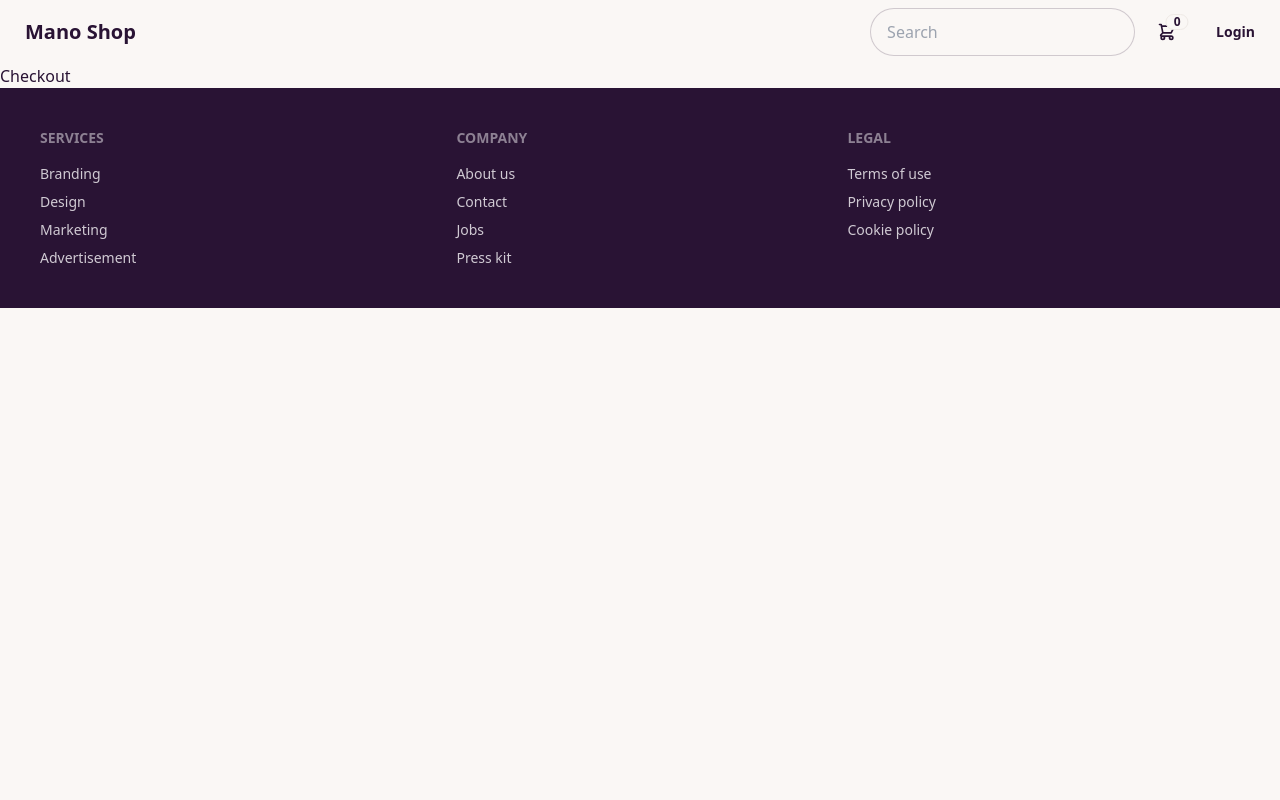
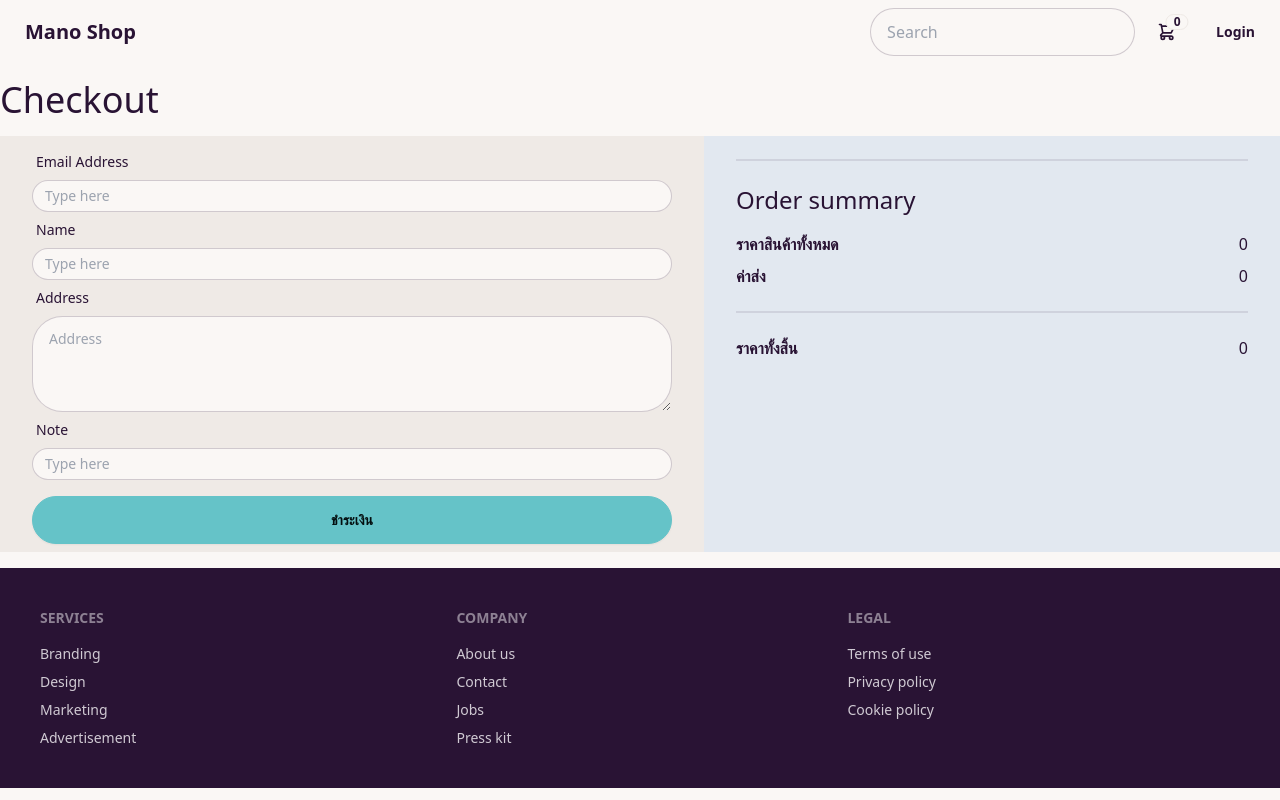
Before and after one commit to kenratchapon/vue-commerce, a Vue app: page /checkout in a window 1280 px wide. Built offline with nearby package versions, Linux system fonts and the light colour scheme.

Commit message:
Checkout view / Success view / Profile view -checkout form -place order action -event and toast message

```diff
--- a/src/App.vue
+++ b/src/App.vue
@@ -1,7 +1,12 @@
 <script setup>
   import { onMounted } from 'vue';
   import { RouterLink, RouterView } from 'vue-router'
-  import { useCartStore } from './stores/user/cart';
+  import { useCartStore } from './stores/user/cart'
+  import { useEventStore } from './stores/user/event'
+
+  import Toast from '@/components/Toast.vue'
+
+  const eventStore = useEventStore()
   const cartStore = useCartStore()
 
   onMounted(() => {
@@ -12,6 +17,12 @@
 
 <template>
   <div>
+    <Toast
+      v-if="eventStore.alert"
+      :status="eventStore.data.status"
+      :message="eventStore.data.message"
+    >
+    </Toast>
     <RouterView />
   </div>
 </template>
--- /dev/null
+++ b/src/components/Toast.vue
@@ -0,0 +1,16 @@
+<script setup>
+import { defineProps } from 'vue'
+
+defineProps({
+  message: String,
+  status: String
+})
+</script>
+
+<template>
+  <div class="toast z-10">
+    <div :class="`alert alert-${status}`">
+      <span>{{ message }} {{ status }}</span>
+    </div>
+  </div>
+</template>
--- a/src/stores/user/cart.js
+++ b/src/stores/user/cart.js
@@ -3,7 +3,8 @@ import { defineStore } from 'pinia'
 
 export const useCartStore = defineStore('cart',{
   state: () => ({
-    items: []
+    items: [],
+    checkout: {}
   }),
   getters:{
     summaryQuantity(state){
@@ -18,6 +19,24 @@ export const useCartStore = defineStore('cart',{
     }
   },
   actions:{
+    placeOrder (checkoutData) {
+      let checkout = {
+        ...checkoutData,
+        totalPrice: this.summaryPrice,
+        paymentMethod: 'Credit Card',
+        createdAt: (new Date()).toLocaleString(),
+        orderNumber: `AA${(Math.floor(Math.random() * 900000) + 100000).toString()}`,
+        products: this.items
+      }
+      localStorage.setItem('checkout-data', JSON.stringify(checkout))
+    },
+    loadCheckout () {
+      let checkoutData = localStorage.getItem('checkout-data')
+      if (checkoutData) {
+        this.checkout = JSON.parse(checkoutData)
+      }
+    },
+
     loadCart (){
       const prevCart = localStorage.getItem('cart-data')
       if(prevCart){
--- /dev/null
+++ b/src/stores/user/event.js
@@ -0,0 +1,24 @@
+import { defineStore } from 'pinia'
+
+export const useEventStore = defineStore('event', {
+  state: () => ({
+    alert: false,
+    data: {}
+  }),
+  actions: {
+    popupMessage (status, message) {
+      this.data = {
+        status,
+        message
+      }
+      this.alert = true
+      setTimeout(() => {
+        this.clearPopup()
+      }, 3000)
+    },
+    clearPopup () {
+      this.alert = false
+      this.data = {}
+    }
+  }
+})
--- a/src/views/user/CartView.vue
+++ b/src/views/user/CartView.vue
@@ -14,7 +14,7 @@ const changeQuantity =(event, index)=>{
 <template>
   <UserLayout>
     <h1 class="text-3xl font-bold">Shopping Cart</h1>
-    <div class="flex">
+    <div class="flex h-screen">
       <div class="flex-auto w-64 bg-gray-200 p-4">
         <div v-if="cartStore.items.length === 0">
           Cart is empty
@@ -70,7 +70,9 @@ const changeQuantity =(event, index)=>{
           </div>
         </div>
         <div class="mt-4">
-          <button class="btn w-full bg-black text-white">ยืนยัน</button>
+          <RouterLink to="/checkout" class="btn btn-primary w-full">
+            ชำระเงิน
+          </RouterLink>
         </div>
 
       </div>
--- a/src/views/user/CheckoutView.vue
+++ b/src/views/user/CheckoutView.vue
@@ -1,9 +1,113 @@
 <script setup>
-  import UserLayout from '@/layouts/UserLayout.vue'
+import UserLayout from '@/layouts/UserLayout.vue'
+
+import { reactive } from 'vue'
+import { RouterLink, useRouter } from 'vue-router'
+import { useCartStore } from '@/stores/user/cart'
+
+const checkoutForm = [
+  {
+    name: 'Email Address',
+    field: 'email'
+  },
+  {
+    name: 'Name',
+    field: 'name'
+  },
+  {
+    name: 'Address',
+    field: 'address'
+  },
+  {
+    name: 'Note',
+    field: 'note'
+  }
+]
+
+const cartStore = useCartStore()
+const userCheckoutData = reactive({})
+const router = useRouter()
+
+const checkout = () => {
+  // submit checkout data
+  cartStore.placeOrder(userCheckoutData)
+  router.push({ name: 'success' })
+}
 </script>
 
 <template>
   <UserLayout>
-    Checkout
+    <div class="container mx-auto my-4">
+      <h1 class="text-4xl mb-4">Checkout</h1>
+      <div class="flex">
+        <section class="flex-auto w-64 bg-base-200">
+          <div class="px-8 py-2">
+            <div v-for="form in checkoutForm" class="form-control w-full">
+              <label class="label">
+                <span class="label-text">{{ form.name }}</span>
+              </label>
+              <textarea
+                v-if="form.field === 'address'"
+                class="textarea textarea-bordered h-24"
+                placeholder="Address"
+                v-model="userCheckoutData[form.field]"
+              ></textarea>
+              <input
+                v-else
+                type="text"
+                placeholder="Type here"
+                class="input input-bordered input-sm w-full"
+                v-model="userCheckoutData[form.field]"
+              />
+            </div>
+            <button class="btn btn-primary w-full mt-4" @click="checkout()">
+              ชำระเงิน
+            </button>
+          </div>
+        </section>
+        <section class="flex-auto w-32 bg-slate-200">
+          <div class="px-8">
+            <ul>
+              <li v-for="(item, index) in cartStore.items" class="px-2 flex py-6" :key="index">
+                <img
+                  class="w-40 object-cover object-center"
+                  :src="item.imageUrl"
+                />
+                <div class="flex flex-col justify-between ml-4">
+                  <div>
+                    <div>{{ item.name }}</div>
+                    <div>จำนวน: {{ item.quantity }}</div>
+                  </div>
+                  <div class="flex mt-2">
+                    <RouterLink :to="{ name: 'cart' }">
+                      <button>Edit</button>
+                    </RouterLink>
+                  </div>
+                </div>
+              </li>
+            </ul>
+            <div class="divider"></div>
+            <div class="mb-4">
+              <h2 class="text-2xl">Order summary</h2>
+              <div class="mt-4 m-0">
+                <div class="flex align-middle justify-between mb-2">
+                  <div class="font-bold">ราคาสินค้าทั้งหมด</div>
+                  <div>{{ cartStore.summaryPrice }}</div>
+                </div>
+                <div class="flex align-middle justify-between mb-2">
+                  <div class="font-bold">ค่าส่ง</div>
+                  <div>0</div>
+                </div>
+                <div class="divider"></div>
+                <div class="flex align-middle justify-between mb-2">
+                  <div class="font-bold">ราคาทั้งสิ้น</div>
+                  <div>{{ cartStore.summaryPrice }}</div>
+                </div>
+              </div>
+            </div>
+          </div>
+        </section>
+      </div>
+    </div>
   </UserLayout>
 </template>
--- a/src/views/user/ProfileView.vue
+++ b/src/views/user/ProfileView.vue
@@ -1,9 +1,79 @@
 <script setup>
-  import UserLayout from '@/layouts/UserLayout.vue'
+import { reactive, onMounted } from 'vue'
+import UserLayout from '@/layouts/UserLayout.vue'
+import { useEventStore } from '@/stores/user/event';
+
+const eventStore = useEventStore()
+const userForm = [
+  { name: 'Email', field: 'email' },
+  { name: 'Name', field: 'name' }
+]
+
+const userData = reactive({
+  imageUrl: 'https://i.ibb.co/hCKZqwy/Untitled-design.png',
+  email: '',
+  name: ''
+})
+
+onMounted(() => {
+  const savedUserProfile = localStorage.getItem('user-profile')
+  if (savedUserProfile) {
+    const userProfile = JSON.parse(savedUserProfile)
+    userData.imageUrl = userProfile.imageUrl
+    userData.email = userProfile.email
+    userData.name = userProfile.name
+  }
+})
+
+const handleFileChange = (event) => {
+  const file = event.target.files[0]
+
+  if (file) {
+    const reader = new FileReader()
+    reader.onload = (e) => {
+      userData.imageUrl = e.target.result
+    }
+    reader.readAsDataURL(file)
+  }
+}
+
+const updateProfile = () => {
+  localStorage.setItem('user-profile', JSON.stringify(userData))
+  eventStore.popupMessage('success', 'Update profile')
+  setTimeout(()=>window.location.reload(), 1000)
+}
 </script>
 
 <template>
   <UserLayout>
-    Profile
+    <div
+      class="container mx-auto max-w-2xl p-4 bg-base-100 my-4 border border-base-200 shadow-md"
+    >
+      <h1 class="text-2xl">Your profile</h1>
+      <div class="flex flex-col items-center">
+        <div class="avatar">
+          <div class="w-24 rounded-full">
+            <img :src="userData.imageUrl" />
+          </div>
+        </div>
+
+        <input type="file" @change="handleFileChange">
+
+        <div v-for="item in userForm" class="form-control w-full">
+          <label class="label">
+            <span class="label-text">{{ item.name }}</span>
+            <span class="label-text-alt"></span>
+          </label>
+          <input
+            type="text"
+            placeholder="Type here"
+            class="input input-bordered w-full"
+            v-model="userData[item.field]"
+          />
+        </div>
+
+        <button class="btn btn-primary w-full mt-4" @click="updateProfile">Update profile</button>
+      </div>
+    </div>
   </UserLayout>
 </template>
--- a/src/views/user/SuccessView.vue
+++ b/src/views/user/SuccessView.vue
@@ -1,9 +1,96 @@
 <script setup>
   import UserLayout from '@/layouts/UserLayout.vue'
+  import { useCartStore } from '@/stores/user/cart';
+  import { ref,onMounted } from 'vue';
+
+  const cartStore = useCartStore()
+  const orderData = ref({})
+
+  onMounted(()=>{
+    cartStore.loadCheckout()
+    if(cartStore.checkout.orderNumber){
+      orderData.value = cartStore.checkout
+    }
+  })
+
 </script>
 
 <template>
   <UserLayout>
-    Success
+    <div class="max-w-2xl border mx-auto p-4">
+      <div>
+        <h1 class="text-3xl font-bold">Your ordered success</h1>
+      </div>
+      <div class="text-l">
+        <div class="font-bold">
+          Hi, {{ orderData.name }}
+        </div>
+        <div>
+          เตรียมรอรับสินค้าได้เลย
+        </div>
+        <div class="divider"></div>
+        <div class="grid grid-cols-4 gap-2">
+          <div>
+            <div class="font-bold">Order Date</div>
+            {{orderData.createdAt}}
+          </div>
+          <div>
+            <div class="font-bold">Order Number</div>
+            {{ orderData.orderNumber }}
+          </div>
+          <div>
+            <div class="font-bold">Payment Method</div>
+            {{ orderData.paymentMethod }}
+          </div>
+          <div>
+            <div class="font-bold">Address</div>
+            {{ orderData.address }}
+          </div>
+        </div>
+        <div class="divider"></div>
+        <div v-for="product in orderData.products" class="grid grid-cols-4 items-center">
+            <div class="p-2">
+              <img :src="product.imageUrl">
+            </div>
+            <div>
+              <div class="font-bold">{{ product.name }}</div>
+              <div>{{ product.about }}</div>
+            </div>
+            <div>จำนวน {{ product.quantity }}</div>
+            <div> {{ product.price * product.quantity }} ฿</div>
+        </div>
+        <div class="divider"></div>
+        <div class="flex justify-between">
+          <div class="font-bold">
+            ราคาสินค้าทั้งหมด
+          </div>
+          <div>
+            {{ orderData.totalPrice }}
+          </div>
+        </div>
+        <div class="flex justify-between">
+          <div class="font-bold">
+            ค่าส่ง
+          </div>
+          <div>
+            0
+          </div>
+        </div>
+        <div class="divider"></div>
+        <div class="flex justify-between">
+          <div class="font-bold">
+            ราคาทั้งสิ้น
+          </div>
+          <div>
+            {{ orderData.totalPrice }}
+          </div>
+        </div>
+        <div class="divider"></div>
+        <div class="font-bold">
+          THANK YOU
+        </div>
+      </div>
+
+    </div>
   </UserLayout>
 </template>
```
Also changed, not shown: src/layouts/UserLayout.vue (+12 -3 lines).
